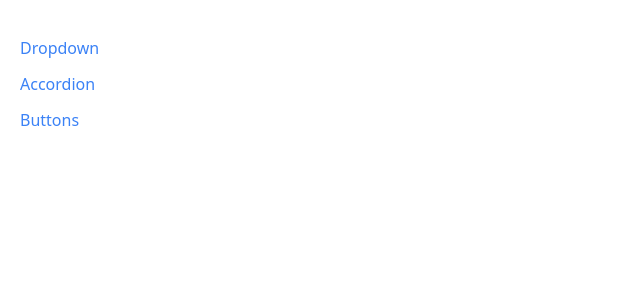
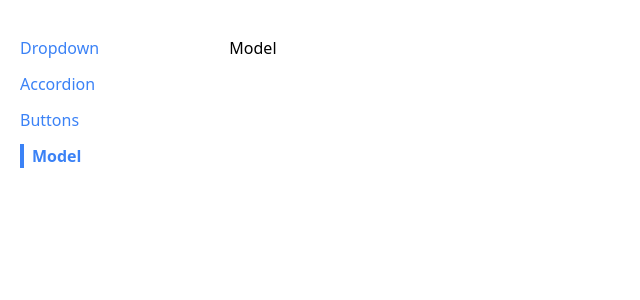
Before and after one commit to iamkrishna73/React-Comps, a React (Vite) app: page /model in a window 1280 px wide. Shown: the top 300 px of the page, without its empty margins (0-640 px from the left). Built offline with nearby package versions, Linux system fonts and the light colour scheme.

Commit message:
added model component

```diff
--- a/src/App.jsx
+++ b/src/App.jsx
@@ -1,16 +1,16 @@
-import Link from './components/Link';
 import Route from './components/Route';
 import Sidebar from './components/Sidebar';
 import AccordionPage from './Pages/AccordianPage';
 import DropDownPage from './Pages/DropDownPage';
 import ButtonsPage from './Pages/ButtonsPage';
+import ModelPage from './Pages/ModelPage';
 
 function App() {
   return (
-    <div className="container mx-auto grid grid-cols-6 gap-4 mt-4">
+    <div className='container mx-auto grid grid-cols-6 gap-4 mt-4'>
       <Sidebar />
 
-      <div className="col-span-5">
+      <div className='col-span-5'>
         <Route path='/'>
           <DropDownPage />
         </Route>
@@ -20,6 +20,9 @@ function App() {
         <Route path='/buttons'>
           <ButtonsPage />
         </Route>
+        <Route path='/model'>
+          <ModelPage />
+        </Route>
       </div>
     </div>
   );
--- /dev/null
+++ b/src/Pages/ModelPage.jsx
@@ -0,0 +1,8 @@
+import React from 'react';
+import Model from '../components/Model';
+
+const ModelPage = () => {
+  return <Model />;
+};
+
+export default ModelPage;
--- /dev/null
+++ b/src/components/Model.jsx
@@ -0,0 +1,7 @@
+import React from 'react';
+
+const Model = () => {
+  return <div>Model</div>;
+};
+
+export default Model;
--- a/src/components/Route.jsx
+++ b/src/components/Route.jsx
@@ -2,6 +2,7 @@ import useNavigaton from '../hooks/use-navigation';
 
 function Route({ path, children }) {
   const { currentPath } = useNavigaton();
+  console.log(children);
   if (path === currentPath) {
     return children;
   }
--- a/src/components/Sidebar.jsx
+++ b/src/components/Sidebar.jsx
@@ -5,6 +5,7 @@ function Sidebar() {
     { label: 'Dropdown', path: '/' },
     { label: 'Accordion', path: '/accordion' },
     { label: 'Buttons', path: '/buttons' },
+    { label: 'Model', path: '/model' },
   ];
 
   const renderLists = links.map((link) => {
@@ -21,7 +22,7 @@ function Sidebar() {
   });
 
   return (
-    <div className='sticky top-0 overflow-y-scroll flex flex-col'>
+    <div className='sticky top-0 overflow-y-scroll flex flex-col items-start'>
       {renderLists}
     </div>
   );
--- a/src/context/Navigation.jsx
+++ b/src/context/Navigation.jsx
@@ -17,6 +17,7 @@ function NavigationProvider({ children }) {
   }, []);
 
   const navigate = (to) => {
+    /* Update the address bar but doesn't cause a refresh */
     window.history.pushState({}, '', to);
     setCurrentPath(to);
   };
```
